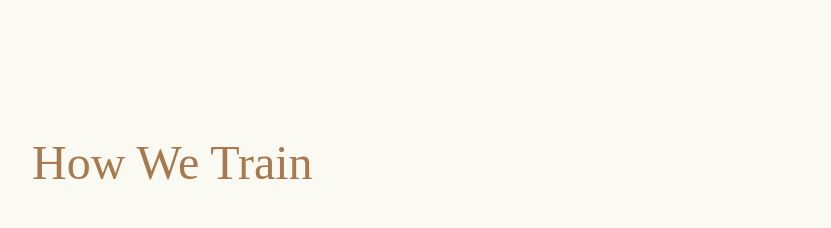
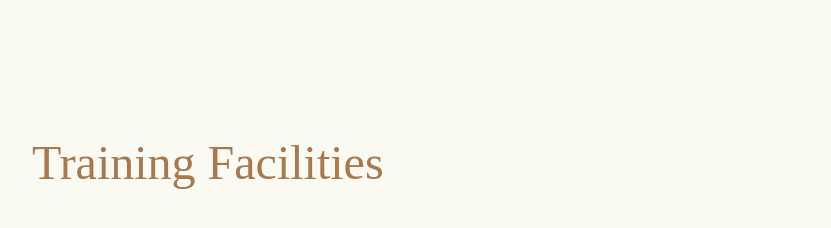
Before and after one commit to puneetshukla041/ssicrs, a Next.js app: page /Programs in a window 1280 px wide. Shown: the part 3540-3768 px from the top of the page, without its empty margins (224-1055 px from the left). Built offline with nearby package versions, Linux system fonts and the light colour scheme.

Commit message:
section 4 vanished

```diff
--- a/app/AboutUs/page.tsx
+++ b/app/AboutUs/page.tsx
@@ -15,7 +15,7 @@ export default function AboutUsPage() {
       <Section1 />
       <Section2 />
       <Section3 />
-      <Section4 />
+
       <Section5 />
       <Section6 />
       <Footer />
--- a/components/programspage/section5.tsx
+++ b/components/programspage/section5.tsx
@@ -47,7 +47,7 @@ const Section5: React.FC = () => {
     >
       <div className="mx-auto px-4 sm:px-6 md:px-10 lg:px-14 xl:px-24 max-w-full lg:max-w-7xl">
         {/* Heading */}
-        <div className="group relative inline-block pt-0 mb-6 text-center lg:text-left">
+        <div className="group relative inline-block pt-0 mb-6 text-center lg:text-left cursor-pointer">
           <h2
             style={{
               color: Colors.mainHeading,
@@ -55,7 +55,7 @@ const Section5: React.FC = () => {
             }}
             className="text-3xl md:text-4xl lg:text-5xl font-normal leading-snug"
           >
-            How We Train
+           Training Facilities
           </h2>
           <div className="absolute bottom-0 left-1/2 transform -translate-x-1/2 md:left-0 md:translate-x-0 h-[3px] rounded-full transition-all duration-500 w-0 group-hover:w-full bg-gradient-to-r from-[#6A4336] to-transparent"></div>
         </div>
```
